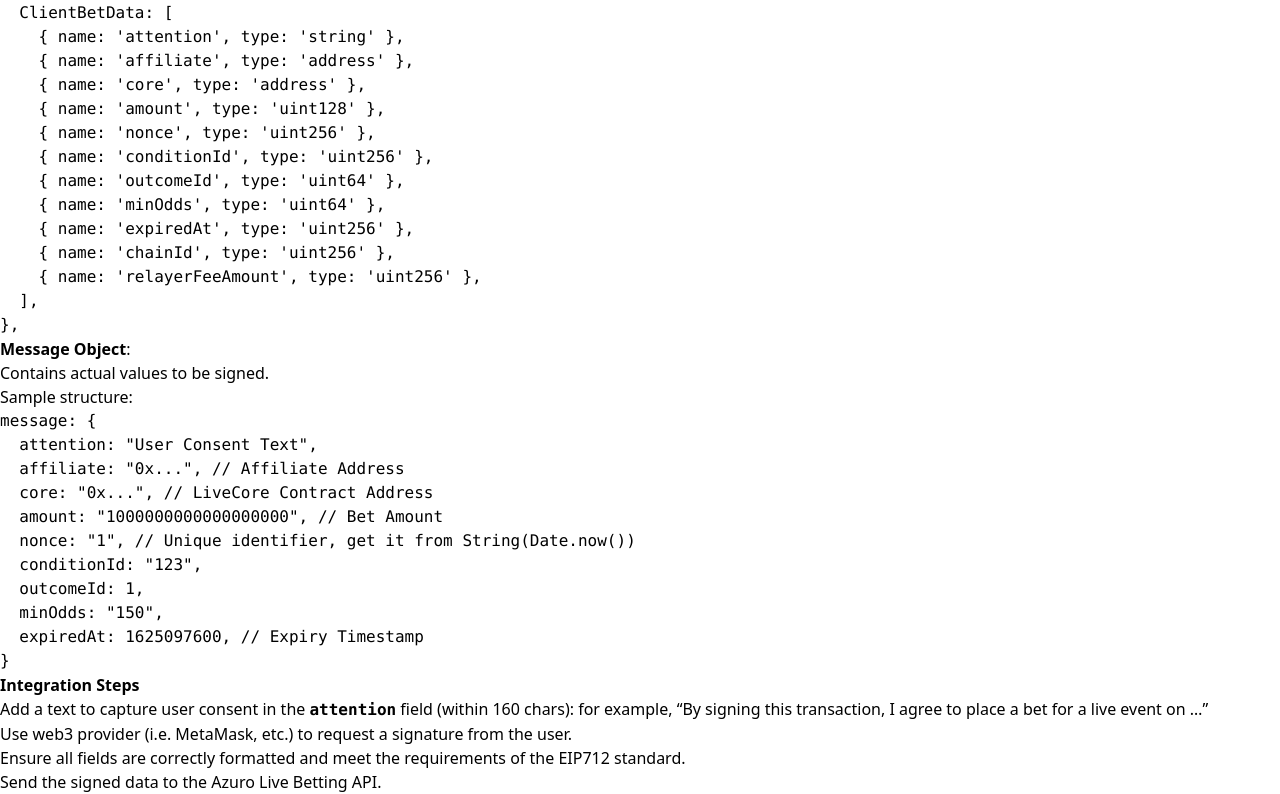
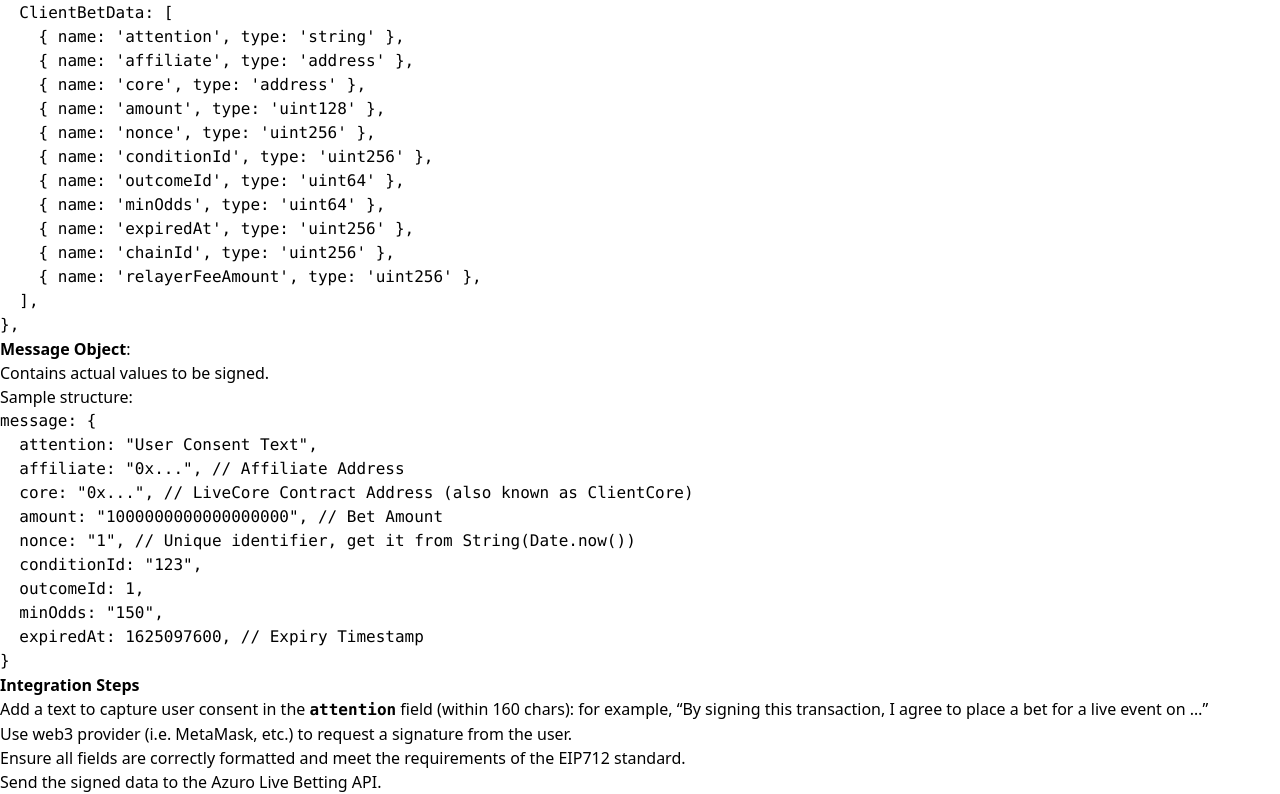
Before and after one commit to Azuro-protocol/gem-docs, a Next.js app: page /guides/advanced/live/signature-format in a window 1280 px wide. Shown: the part 451-1245 px from the top of the page. Built offline with nearby package versions, Linux system fonts and the light colour scheme.

Commit message:
client-live core disclaimer

```diff
--- a/pages/guides/advanced/live/signature-format.mdx
+++ b/pages/guides/advanced/live/signature-format.mdx
@@ -16,7 +16,7 @@ The new format offers enhanced security and improved user experience as it allow
         - **`name`**: "Live Betting"
         - **`version`**: "1.0.0"
         - **`chainId`**: [Your Chain ID]
-        - **`verifyingContract`**: [Live Core Address](/contracts/deployment-addresses)
+        - **`verifyingContract`**: [Live Core Address](/contracts/deployment-addresses) (also known as ClientCore)
     - **Primary Type**: "ClientBetData"
     - **Types**:
         - **`ClientBetData`** includes:
@@ -47,7 +47,7 @@ The new format offers enhanced security and improved user experience as it allow
         message: {
           attention: "User Consent Text",
           affiliate: "0x...", // Affiliate Address
-          core: "0x...", // LiveCore Contract Address
+          core: "0x...", // LiveCore Contract Address (also known as ClientCore)
           amount: "1000000000000000000", // Bet Amount
           nonce: "1", // Unique identifier, get it from String(Date.now())
           conditionId: "123",
```
